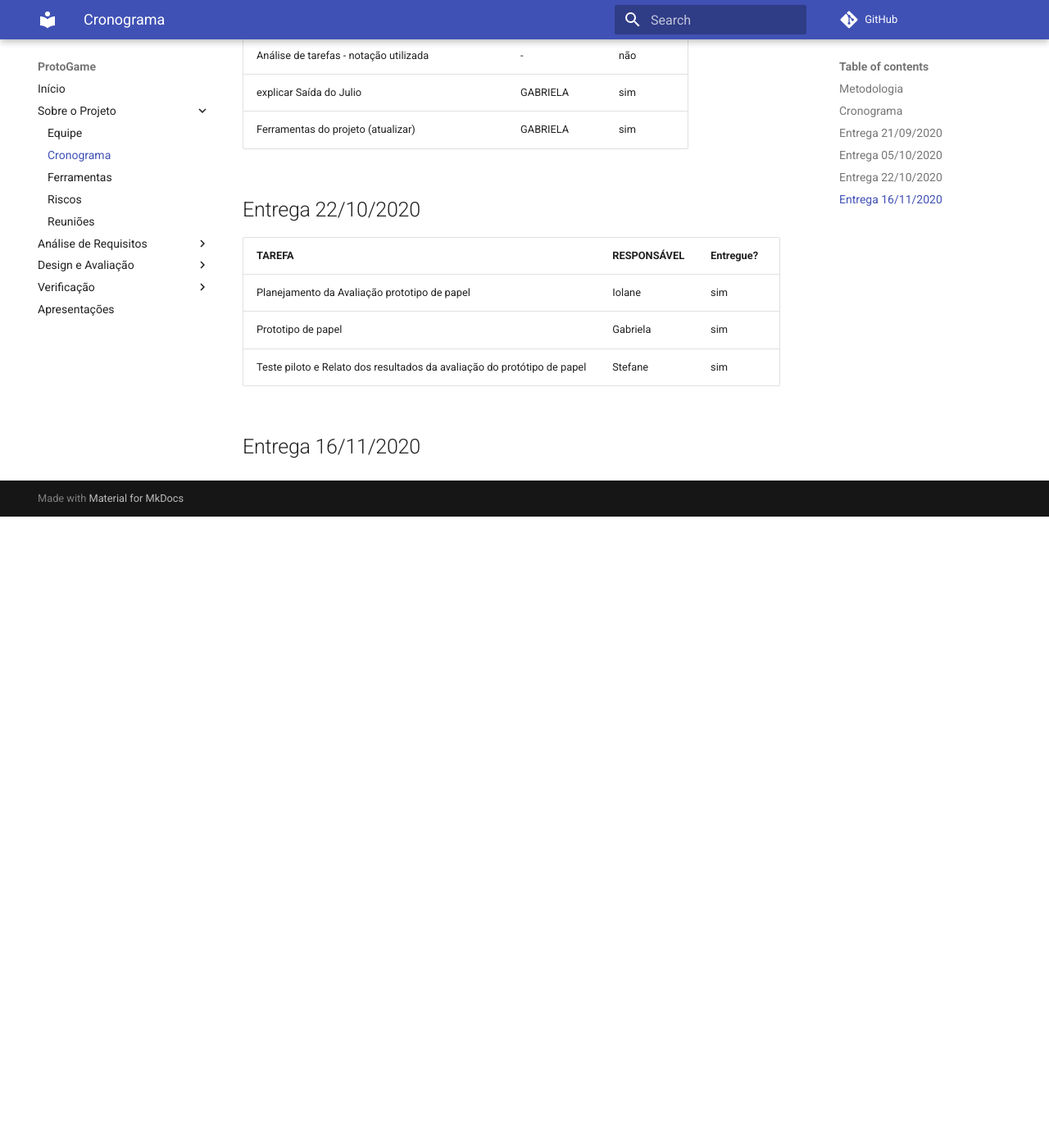
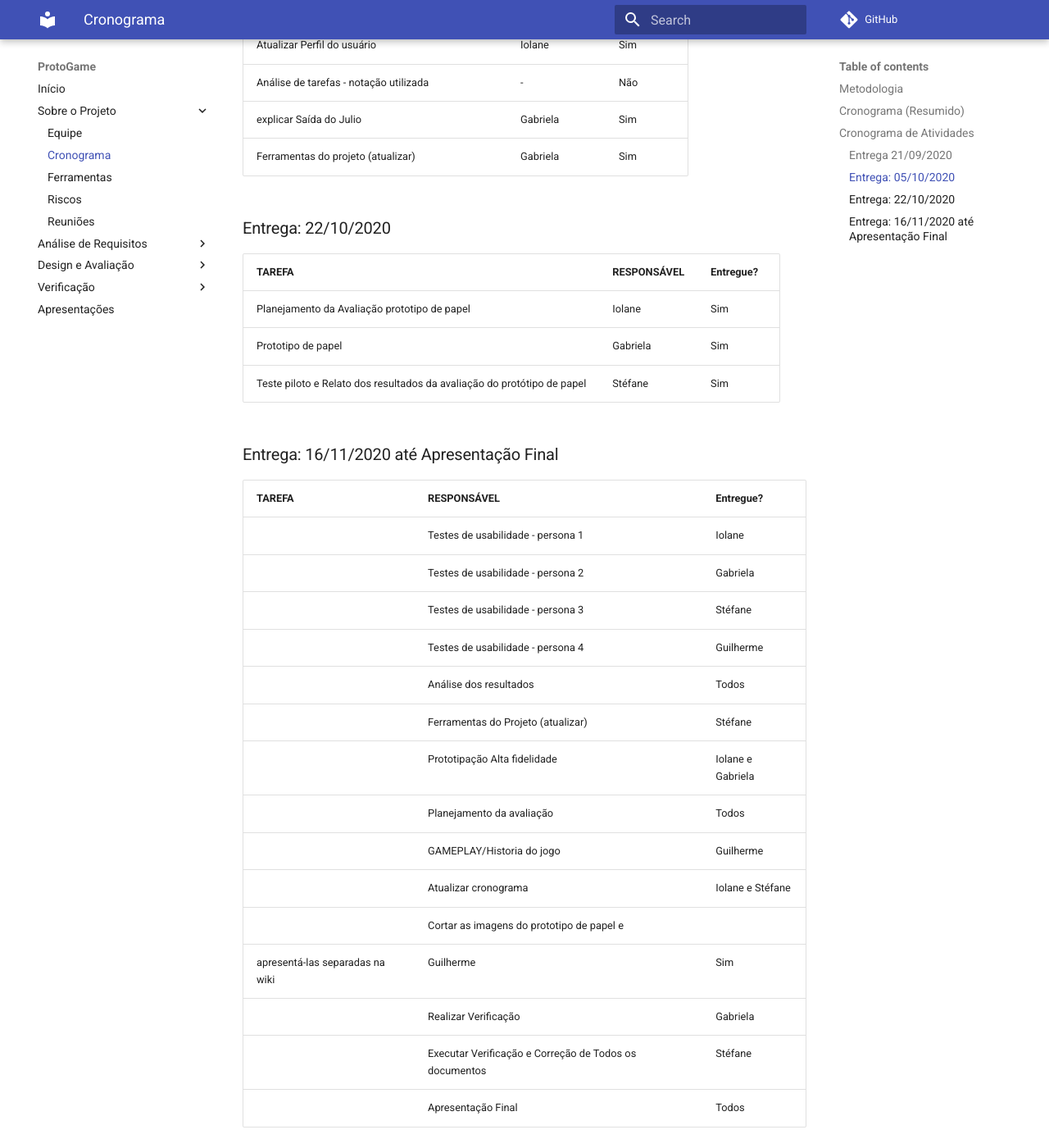
Before and after one commit to Design-de-Jogos/2020.1-ProtoGame, an MkDocs documentation site: the page built from docs/Cronograma.md, in a window 1280 px wide and 1400 px high, scrolled down 3601 px. Shown: the whole window at 82% size. Built offline with MkDocs 1.6.1 and Material for MkDocs 9.7.7, drawn with Linux system fonts in a browser that asks for light colours; comment, search, counter and statistics services are not loaded; before the commit the page ends 4231 px from its top, so only the background shows below that; some of the changed text lies outside the part shown.

Commit message:
Atualizações da Entrega Final

```diff
--- a/docs/Cronograma.md
+++ b/docs/Cronograma.md
@@ -1,4 +1,4 @@
-# Gerenciamento de Tempo
+# Cronograma
 
 Data | Versão | Descrição | Autor(es)
 ---------- | --- | -------------------------------------------------| -----
@@ -9,7 +9,7 @@ Data | Versão | Descrição | Autor(es)
 
 <p align="justify">O gerenciamento de tempo  do nosso projeto será realizado através da elaboração de um cronograma, com a definição de macro atividades envolvidas em cada iteração. </p>
 
-## Cronograma
+## Cronograma (Resumido)
 
 Iteração | Atividades |Datas
 ------ | ------- | ------
@@ -52,48 +52,67 @@ Iteração | Atividades |Datas
 | Verificação de Artefatos |
 |Considerações finais |
 
+## Cronograma de Atividades
 
-## Entrega 21/09/2020
+### Entrega 21/09/2020
 
 TAREFA	|	RESPONSÁVEL | Entregue?
 ------  | ----------- | ---------
-Ferramentas	| 	Stefane | sim
-Cronograma | todos | sim
-Ciclo de vida |	Stefane | não
-Título do Jogo | todos | sim
-História do Jogo |	Iolane | sim
-Fluxo do jogo | Guilherme | sim
+Ferramentas	| 	Stéfane | Sim
+Cronograma | Todos | Sim
+Ciclo de vida |	Stéfane | Não
+Título do Jogo | Todos | Sim
+História do Jogo |	Iolane | Sim
+Fluxo do jogo | Guilherme | Sim
 Storyboard | Guilherme | incompleto
-Perfil do Usuário |	Iolane | sim
-Personas |	Gabriela | sim
-Análise de tarefas | Guilherme | sim
-Princípios e diretrizes de design |	Stefane | sim
-Metas de usabilidade | Gabriela | sim
+Perfil do Usuário |	Iolane | Sim
+Personas |	Gabriela | Sim
+Análise de tarefas | Guilherme | Sim
+Princípios e diretrizes de design |	Stéfane | Sim
+Metas de usabilidade | Gabriela | Sim
 
-## Entrega 05/10/2020
+### Entrega: 05/10/2020
 
 TAREFA |	RESPONSÁVEL | Entregue?
 ------ | ------- | -------
-Elaborar mais storyboards |	GUILHERME | sim
-Planejamento da Avaliação do storyboard | IOLANE | sim
-aplicação da avaliação	é um item a ser conversado |	todos | sim
-Relato dos resultados da avaliação do storyboard |	Gabriela | sim
-Análise de tarefas.	|	Stéfane | não
-atualizar partes interessadas no doc de visão |IOLANE | sim
-Criar um tópico de recursos do produto |	Gabriela | sim
-Atualizar cronograma |	Stéfane | não
-Ciclo de vida | | não
-Atualizar Perfil do usuário | IOLANE | sim
-Análise de tarefas - notação utilizada | - | não
-explicar Saída do Julio | GABRIELA | sim
-Ferramentas do projeto (atualizar) | GABRIELA | sim
+Elaborar mais storyboards |	Guilherme | Sim
+Planejamento da Avaliação do storyboard | Iolane | Sim
+aplicação da avaliação	é um item a ser conversado |	Todos | Sim
+Relato dos resultados da avaliação do storyboard |	Gabriela | Sim
+Análise de tarefas.	|	Stéfane | Não
+atualizar partes interessadas no doc de visão |Iolane | Sim
+Criar um tópico de recursos do produto |	Gabriela | Sim
+Atualizar cronograma |	Stéfane | Não
+Ciclo de vida | | Não
+Atualizar Perfil do usuário | Iolane | Sim
+Análise de tarefas - notação utilizada | - | Não
+explicar Saída do Julio | Gabriela | Sim
+Ferramentas do projeto (atualizar) | Gabriela | Sim
 
-## Entrega 22/10/2020
+### Entrega: 22/10/2020
 
 TAREFA |	RESPONSÁVEL | Entregue?
 ------ | ------- | -------
-Planejamento da Avaliação prototipo de papel | Iolane | sim
-Prototipo de papel | Gabriela | sim
-Teste piloto e Relato dos resultados da avaliação do protótipo de papel | Stefane | sim
+Planejamento da Avaliação prototipo de papel | Iolane | Sim
+Prototipo de papel | Gabriela | Sim
+Teste piloto e Relato dos resultados da avaliação do protótipo de papel | Stéfane | Sim
 
-## Entrega 16/11/2020
+### Entrega: 16/11/2020 até Apresentação Final
+
+TAREFA |	RESPONSÁVEL | Entregue?
+------ | ------- | -------
+| Testes de usabilidade - persona 1  |  Iolane  |  Sim  |
+| Testes de usabilidade - persona 2  |  Gabriela  |  Sim  |
+| Testes de usabilidade - persona 3  |  Stéfane   |  Sim  |
+| Testes de usabilidade - persona 4  |  Guilherme  |  Não |
+| Análise dos resultados | Todos   |  Sim  |
+| Ferramentas do Projeto (atualizar) | Stéfane   |  Sim  |
+| Prototipação Alta fidelidade  |  Iolane e Gabriela  |  Sim  |
+| Planejamento da avaliação  |  Todos  | Sim   |
+| GAMEPLAY/Historia do jogo  | Guilherme   | Sim   |
+| Atualizar cronograma |  Iolane e Stéfane  | Sim   |
+| Cortar as imagens do prototipo de papel e
+apresentá-las separadas na wiki  | Guilherme   |  Sim  |
+| Realizar Verificação  |   Gabriela | Sim   |
+| Executar Verificação e Correção de Todos os documentos  | Stéfane   | Sim   |
+| Apresentação Final  |  Todos  |  Sim  |
```
Also changed, not shown: docs/Apresentacao.md (+2 -6 lines), docs/Avaliacao-relato-resultados-proto-alta-fidelidade.md (+1 -1 lines), docs/PlanVerificacao.md (+2 -2 lines).
